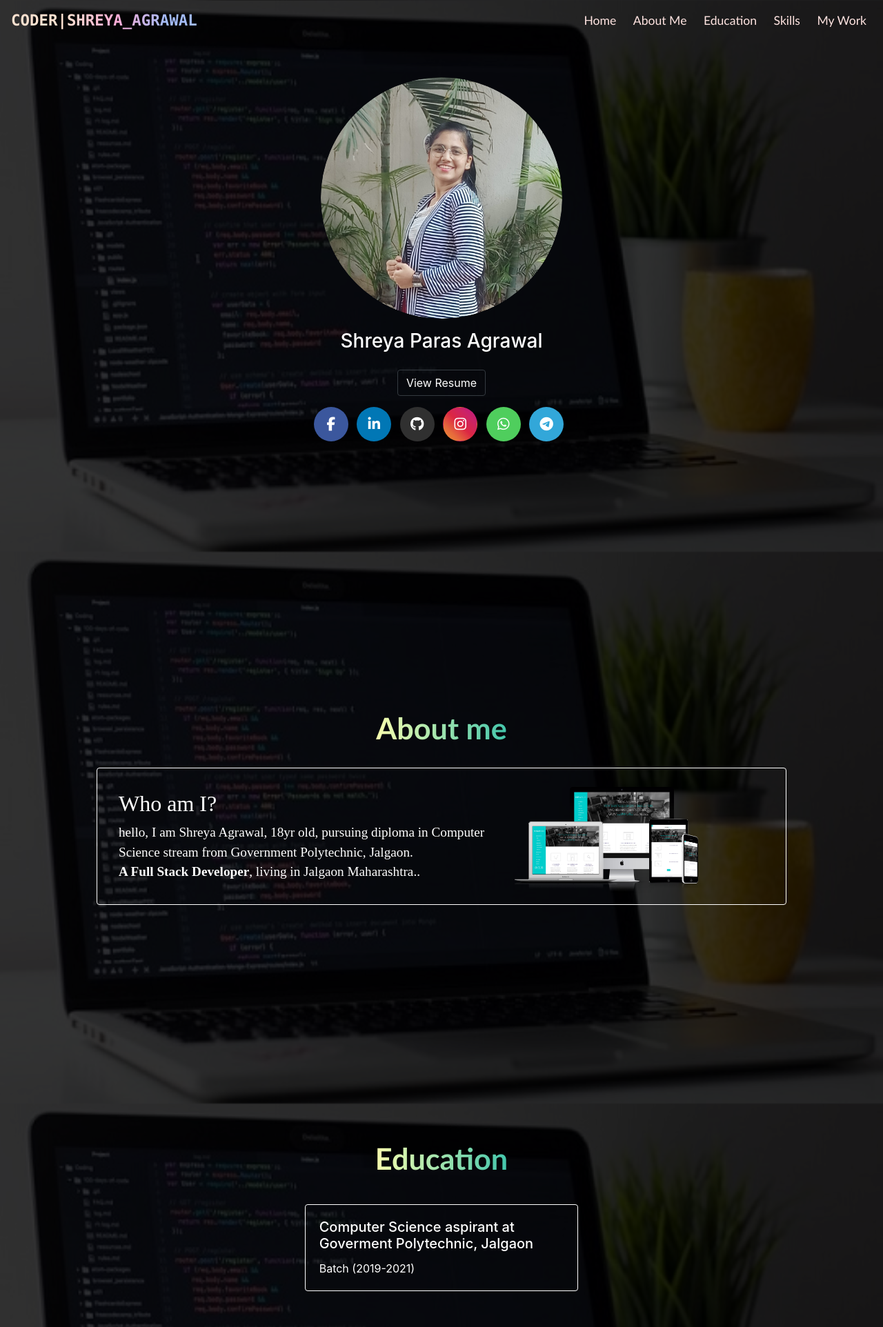
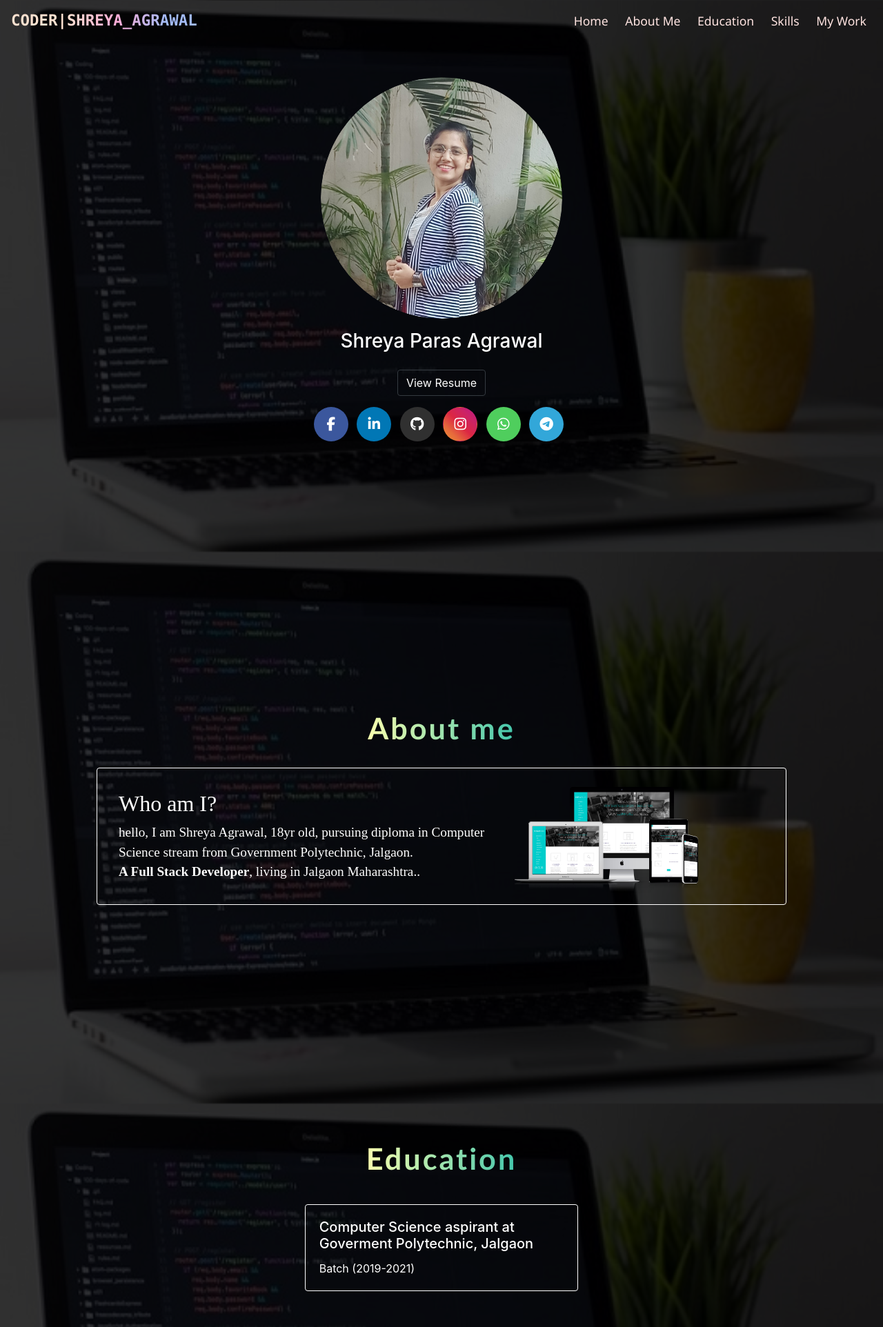
Before and after one commit to Shrey63/Shreya-s_Portfolio, a PHP site: page / in a window 1280 px wide. Shown: the top 1924 px of the page at 69% size. Run offline with PHP 8.4, Linux system fonts and the light colour scheme; some libraries are stand-ins or nearby versions.

Commit message:
nav bar set

```diff
--- a/css/style.css
+++ b/css/style.css
@@ -6,28 +6,24 @@
 }
 a{
     color:mistyrose;
-    font-family:'Trebuchet MS', 'Lucida Sans Unicode', 'Lucida Grande', 'Lucida Sans', Arial, sans-serif
+    font-family:'Segoe UI', Tahoma, Geneva, Verdana, sans-serif;
 }
 .nav-item{
     font-family: 'Ubuntu', sans-serif;
     font-size: 1.1em;
-    font-weight: normal;
+    font-weight: 200;
 }
 .nav-item :hover,
 .nav-item :focus{
-    font-weight:550;
+    font-weight:500;
     color:mistyrose;
     -webkit-animation: glow 1s ease-in-out infinite alternate;
   -moz-animation: glow 1s ease-in-out infinite alternate;
   animation: glow 1s ease-in-out infinite alternate;
 }
-.nav-link:active{
-
-}
-
 @-webkit-keyframes glow {
     from {
-      text-shadow: 0 0 10px #fff, 0 0 20px #fff, 0 0 30px #e60073, 0 0 40px #e60073, 0 0 50px #e60073, 0 0 60px #e60073, 0 0 70px #e60073;
+        text-shadow: 0 0 10px #fff, 0 0 20px #fff, 0 0 30px #e60073, 0 0 40px #e60073, 0 0 50px #e60073, 0 0 60px #e60073, 0 0 70px #e60073;
     }
     to {
       text-shadow: 0 0 20px #fff, 0 0 30px #ff4da6, 0 0 40px #ff4da6, 0 0 50px #ff4da6, 0 0 60px #ff4da6, 0 0 70px #ff4da6, 0 0 80px #ff4da6;
@@ -42,6 +38,17 @@ body{
     background-attachment: fixed;
 
 }
+.link_style,
+.link_style:hover{
+    font-size: 1.4em;
+    text-decoration: none;
+    color:rgb(245, 133, 4);
+    font-size: large;
+    font-family:'Franklin Gothic Medium', 'Arial Narrow', Arial, sans-serif;
+    letter-spacing: 2px;
+    font-weight: 400;
+
+    }
 .fa{
     font-family: "FontAwesome" !important;
 }
@@ -178,6 +185,7 @@ body{
     -webkit-text-fill-color: transparent;
         background-color: #ccff99;
     background-size: 100%;
+    letter-spacing: 3px;
         -webkit-background-clip: text;
         -moz-background-clip: text;
         -webkit-text-fill-color: transparent;
--- a/index.html
+++ b/index.html
@@ -334,6 +334,7 @@
                             <div class="carousel-inner">
                                 <div class="carousel-item active">
                                      <div class="container">
+                                        <center><p><a class="link_style" href="http://www.templehub.freecluster.eu">Temple hub</a></p></center>
                                          <div class="row">
                                              <div class="col-sm-12 col-lg-4">
                                                 <div class="card bg-transparent text-white border border-white  rounded mx-3 my-3" style="width: 22rem;">
--- a/js/script.js
+++ b/js/script.js
@@ -33,7 +33,8 @@ function loaddata() {
 function selectMenu(menuitem){
     var arr=['homeid','aboutid','eduid','skillid','workid'];
             var s=document.getElementById(menuitem);
-            s.style="colr:mistyrose;font-weight:550;color:mistyrose;-webkit-animation: glow 1s ease-in-out infinite alternate;-moz-animation: glow 1s ease-in-out infinite alternate;animation: glow 1s ease-in-out infinite alternate;"
+            s.style="-webkit-animation: glow 1s ease-in-out infinite alternate;-moz-animation: glow 1s ease-in-out infinite alternate;animation: glow 1s ease-in-out infinite alternate;   text-shadow: 0 0 10px #fff, 0 0 20px #fff, 0 0 30px #e60073, 0 0 40px #e60073, 0 0 50px #e60073, 0 0 60px #e60073, 0 0 70px #e60073; text-shadow: 0 0 20px #fff, 0 0 30px #ff4da6, 0 0 40px #ff4da6, 0 0 50px #ff4da6, 0 0 60px #ff4da6, 0 0 70px #ff4da6, 0 0 80px #ff4da6;"
+            s.style.fontWeight=500;
     for (m of arr)
     {
         if(m.localeCompare(menuitem))
@@ -44,7 +45,7 @@ function selectMenu(menuitem){
 }
 function unselectMenu(unselectedmenuitem)
 {
-    document.getElementById(unselectedmenuitem).style=" color:mistyrose;font-family:'Trebuchet MS', 'Lucida Sans Unicode', 'Lucida Grande', 'Lucida Sans', Arial, sans-serif;";
+    document.getElementById(unselectedmenuitem).style="color:mistyrose;font-family:'Segoe UI', Tahoma, Geneva, Verdana, sans-serif";
 }
 // script for load sorce start
 function loadsrc(srcid) {
```
